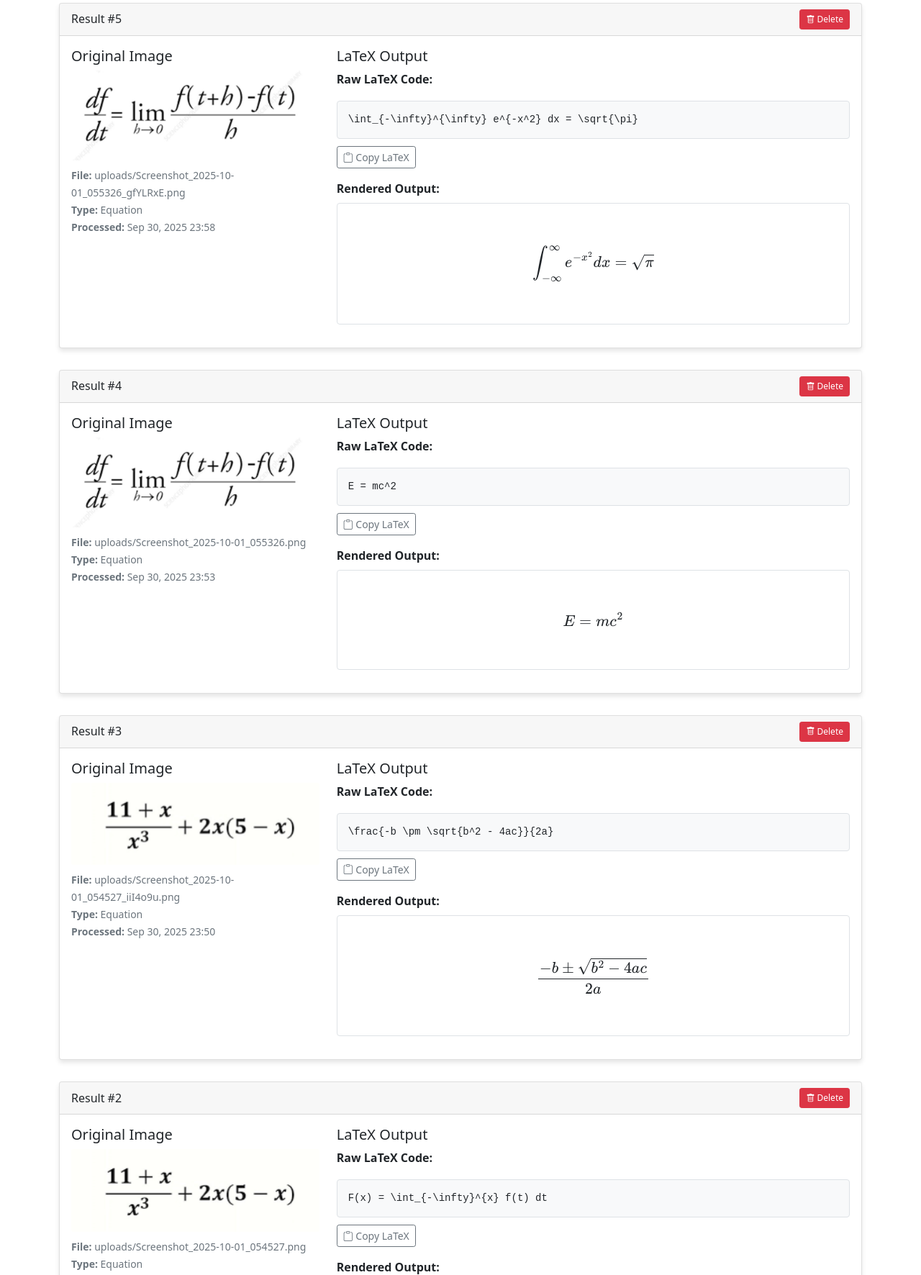
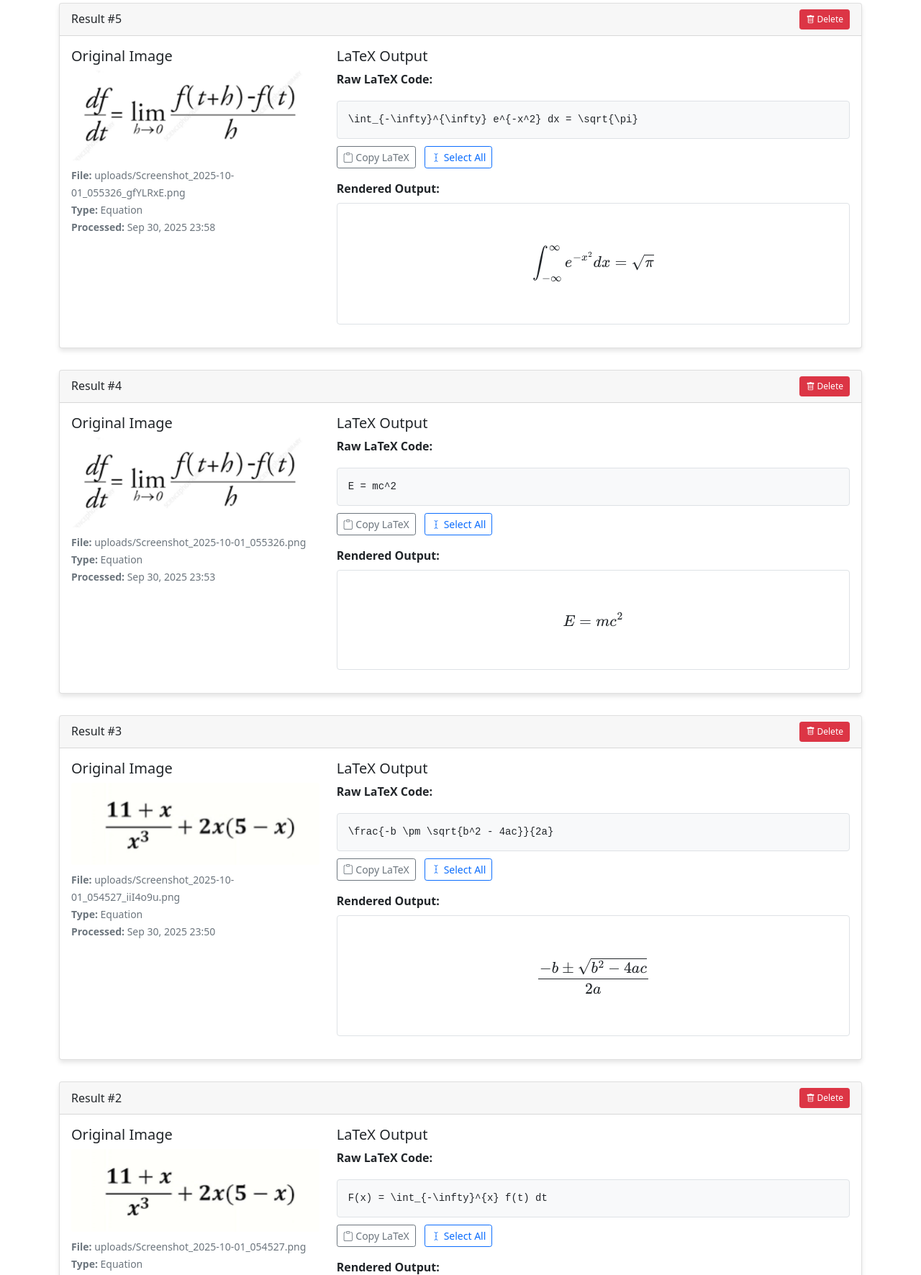
Before and after one commit to MRSHAKILS/MathScriber, a Django app: page /results/ in a window 1280 px wide. Shown: the part 156-1928 px from the top of the page at 72% size. Run offline with Django 5.2, Linux system fonts and the light colour scheme; data comes from the database, SQL or seed files in the repository; some libraries are stand-ins or nearby versions.

Commit message:
copy button fix

```diff
--- a/templates/converter/results.html
+++ b/templates/converter/results.html
@@ -46,9 +46,14 @@
                             <div class="mb-3">
                                 <label class="form-label"><strong>Raw LaTeX Code:</strong></label>
                                 <div class="latex-output">{{ image.latex_output }}</div>
-                                <button type="button" class="btn btn-sm btn-outline-secondary" onclick="copyToClipboard('latex-{{ image.id }}')">
-                                    <i class="bi bi-clipboard"></i> Copy LaTeX
-                                </button>
+                                <div class="mt-2">
+                                    <button type="button" class="btn btn-sm btn-outline-secondary" id="copy-btn-{{ image.id }}" onclick="copyLatexToClipboard('{{ image.id }}', '{{ image.latex_output|escapejs }}')">
+                                        <i class="bi bi-clipboard"></i> Copy LaTeX
+                                    </button>
+                                    <button type="button" class="btn btn-sm btn-outline-primary ms-2" onclick="selectLatexText('{{ image.id }}')">
+                                        <i class="bi bi-cursor-text"></i> Select All
+                                    </button>
+                                </div>
                                 <textarea id="latex-{{ image.id }}" style="display: none;">{{ image.latex_output }}</textarea>
                             </div>
 
```
